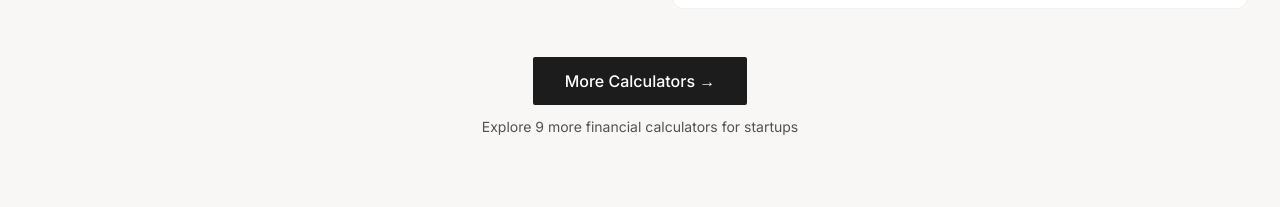
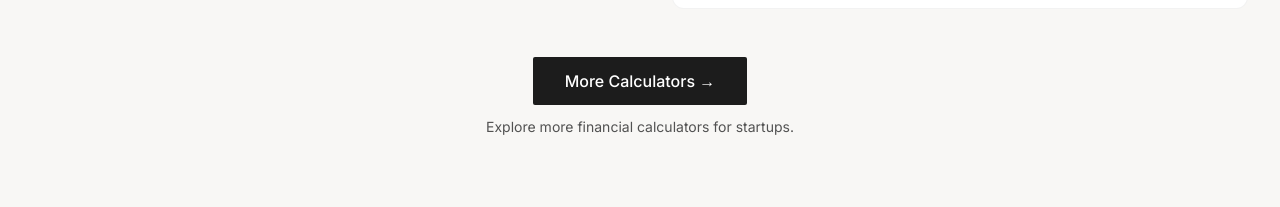
Before and after one commit to AkhilAshp/ledger-cfo, a React (Vite) app: page / in a window 1280 px wide. Shown: the part 4350-4557 px from the top of the page. Built offline with nearby package versions, Linux system fonts and the light colour scheme.

Commit message:
Refactor Calculators component for clarity

```diff
--- a/components/Calculators.tsx
+++ b/components/Calculators.tsx
@@ -71,7 +71,7 @@ const Calculators: React.FC = () => {
                         More Calculators →
                     </Link>
                     <p className="text-sm text-muted mt-3">
-                        Explore 9 more financial calculators for startups
+                        Explore more financial calculators for startups.
                     </p>
                 </div>
             </div>
```
